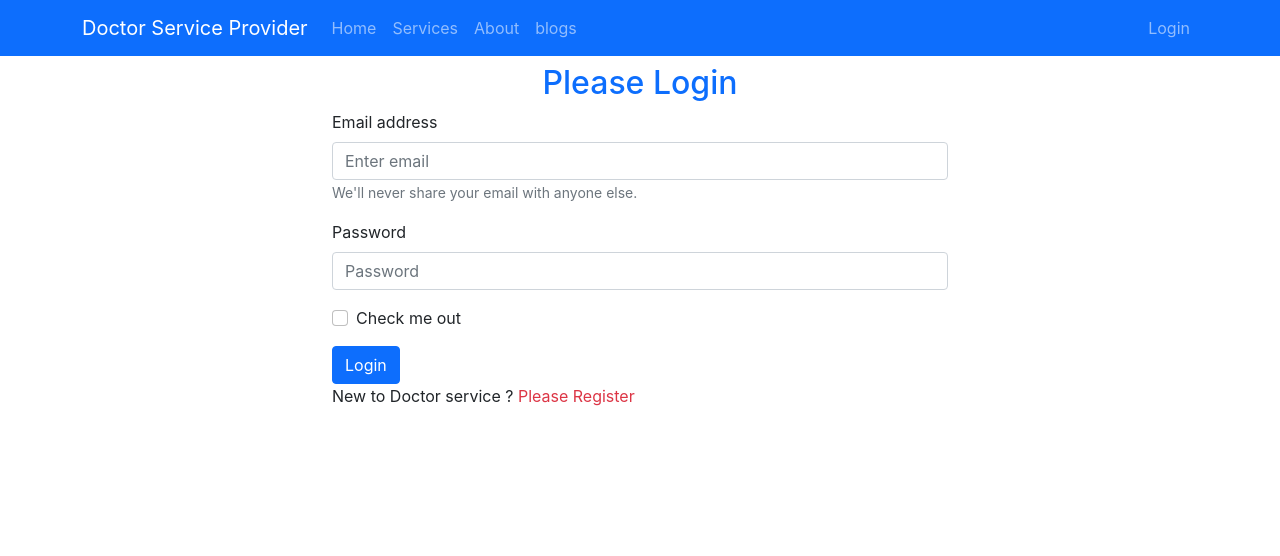
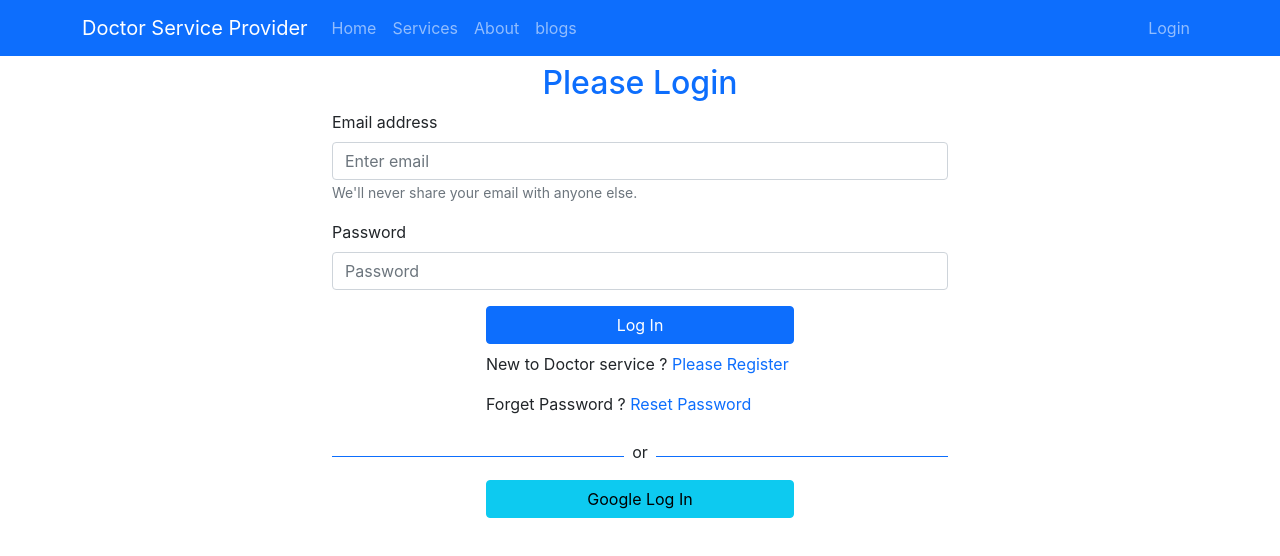
Before and after one commit to ARIF-630419/Doctor-Service-provider, a React (Create React App) app: page /login in a window 1280 px wide. Shown: the top 556 px of the page. Built offline with nearby package versions, Linux system fonts and the light colour scheme; no server answers.

Commit message:
google sign in authenticatioon added

```diff
--- a/src/pages/Login/Login/Login.js
+++ b/src/pages/Login/Login/Login.js
@@ -1,8 +1,9 @@
 import React, { useRef } from 'react';
 import { Button, Form } from 'react-bootstrap';
-import { useSignInWithEmailAndPassword } from 'react-firebase-hooks/auth';
+import { useSendPasswordResetEmail, useSignInWithEmailAndPassword } from 'react-firebase-hooks/auth';
 import { Link, useLocation, useNavigate } from 'react-router-dom';
 import auth from '../../../firebase.init';
+import SocialLogin from '../SocialLogin/SocialLogin';
 const Login = () => {
     const [
         signInWithEmailAndPassword,
@@ -23,11 +24,21 @@ const Login = () => {
         const password = passwordRef.current.value;
         signInWithEmailAndPassword(email, password);
     }
+    let errorElement;
+    if (error) {
+        errorElement = <p className='text-danger'>Error: {error?.message}</p>
+    }
+    const [sendPasswordResetEmail, sending] = useSendPasswordResetEmail(auth);
     if (user) {
         navigate(from, { replace: true });
     }
     const navigateRegister = event => {
         navigate("/register");
+    }
+    const resetPassword = async () => {
+        const email = emailRef.current.value;
+        await sendPasswordResetEmail(email);
+        alert('Sent email');
     }
     return (
         <div className=' container w-50 mx-auto'>
@@ -45,14 +56,15 @@ const Login = () => {
                     <Form.Label>Password</Form.Label>
                     <Form.Control ref={passwordRef} type="password" required placeholder="Password" />
                 </Form.Group>
-                <Form.Group className="mb-3" controlId="formBasicCheckbox">
-                    <Form.Check type="checkbox" label="Check me out" />
-                </Form.Group>
-                <Button variant="primary" type="submit">
-                    Login
+                <Button variant="primary w-50 mx-auto d-block my-2" type="submit">
+                    Log In
                 </Button>
             </Form>
-            <p>New to Doctor service ? <Link to="/register" className='text-danger pe-auto text-decoration-none' onClick={navigateRegister}>Please Register</Link></p>
+            {errorElement}
+            <p className='w-50 mx-auto d-block'>New to Doctor service ? <Link to="/register" className='text-primary pe-auto text-decoration-none' onClick={navigateRegister}>Please Register</Link></p>
+            <p className='w-50 mx-auto d-block'>Forget Password ? <Link to="/register" className='text-primary pe-auto text-decoration-none' onClick={resetPassword}>Reset Password</Link></p>
+
+            <SocialLogin></SocialLogin>
         </div>
     );
 };
--- a/src/pages/Login/Register/Register.css
+++ b/src/pages/Login/Register/Register.css
@@ -13,8 +13,6 @@
 
 .register-container button {
     width: 100%;
-    background-color: blue;
     border: none;
     padding: 10px;
-    color: #fff;
 }
--- a/src/pages/Login/Register/Register.js
+++ b/src/pages/Login/Register/Register.js
@@ -1,8 +1,9 @@
 import React from 'react';
-import { useNavigate } from 'react-router-dom';
+import { Link, useNavigate } from 'react-router-dom';
 import auth from '../../../firebase.init';
 import { useCreateUserWithEmailAndPassword } from 'react-firebase-hooks/auth';
 import '../Register/Register.css';
+import SocialLogin from '../SocialLogin/SocialLogin';
 
 
 const Register = () => {
@@ -22,7 +23,7 @@ const Register = () => {
         user,
         loading,
         error,
-    ] = useCreateUserWithEmailAndPassword(auth);
+    ] = useCreateUserWithEmailAndPassword(auth, { sendEmailVerification: true });
 
     if (user) {
         navigate("/home");
@@ -30,15 +31,16 @@ const Register = () => {
 
     return (
         <div className='form-container'>
-            <h2>Please Register</h2>
+            <h2 className=' text-primary text-center my-3'>Please Register</h2>
             <div className='register-container'>
                 <form onSubmit={handelRegister}>
                     <input type="email" name="email" placeholder='Your email' required />
                     <input type="password" name="password" placeholder='Your password' required />
                     <input type="password" name="Confirm Password" placeholder='confirm password' required />
-                    <button>Register</button>
+                    <button className='bg-info w-50 mx-auto d-block'>Register</button>
                 </form>
-                <p className='cursor'>Already have an account? <span className='text-primary' onClick={navigateToLogin}>Login</span></p>
+                <p>Already have an account? <Link to="/login" className='text-primary pe-auto text-decoration-none' onClick={navigateToLogin}>Please Login</Link></p>
+                <SocialLogin></SocialLogin>
             </div>
         </div>
     );
--- a/src/pages/Login/RequireAuth/RequireAuth.js
+++ b/src/pages/Login/RequireAuth/RequireAuth.js
@@ -2,10 +2,14 @@ import React from 'react';
 import { useAuthState } from 'react-firebase-hooks/auth';
 import { Navigate, useLocation } from 'react-router-dom';
 import auth from '../../../firebase.init';
+import Loading from '../../Shared/Loading/Loading';
 
 const RequireAuth = ({ children }) => {
-    const [user] = useAuthState(auth);
+    const [user, loading] = useAuthState(auth);
     const location = useLocation();
+    if (loading) {
+        return <Loading></Loading>
+    }
     if (!user) {
         return <Navigate to="/login" state={{ from: location }} replace />;
     }
--- /dev/null
+++ b/src/pages/Login/SocialLogin/SocialLogin.js
@@ -0,0 +1,33 @@
+import React from 'react';
+import { useSignInWithGoogle } from 'react-firebase-hooks/auth';
+import { useNavigate } from 'react-router-dom';
+import auth from '../../../firebase.init';
+
+const SocialLogin = () => {
+    const [signInWithGoogle, user, loading, error] = useSignInWithGoogle(auth);
+    const navigate = useNavigate();
+    if (error) {
+        return (
+            <div>
+                <p className='text-danger'>Error: {error?.message}</p>
+            </div>
+        );
+    }
+    if (user) {
+        navigate("/home");
+    }
+    return (
+        <div>
+            <div className='d-flex align-items-center'>
+                <div style={{ height: "1px" }} className="bg-primary w-50"></div>
+                <p className=' mt-2 px-2'>or</p>
+                <div style={{ height: "1px" }} className="bg-primary w-50"></div>
+            </div>
+            <div>
+                <button onClick={() => signInWithGoogle()} className='btn btn-info w-50 mx-auto d-block'>Google Log In</button>
+            </div>
+        </div>
+    );
+};
+
+export default SocialLogin;
--- /dev/null
+++ b/src/pages/Shared/Loading/Loading.js
@@ -0,0 +1,12 @@
+import React from 'react';
+import { Spinner } from 'react-bootstrap';
+
+const Loading = () => {
+    return (
+        <div style={{ height: "400px" }} className="w-100 d-flex justify-content-center align-items-center">
+            <Spinner animation="border" variant="primary" />
+        </div>
+    );
+};
+
+export default Loading;
```
